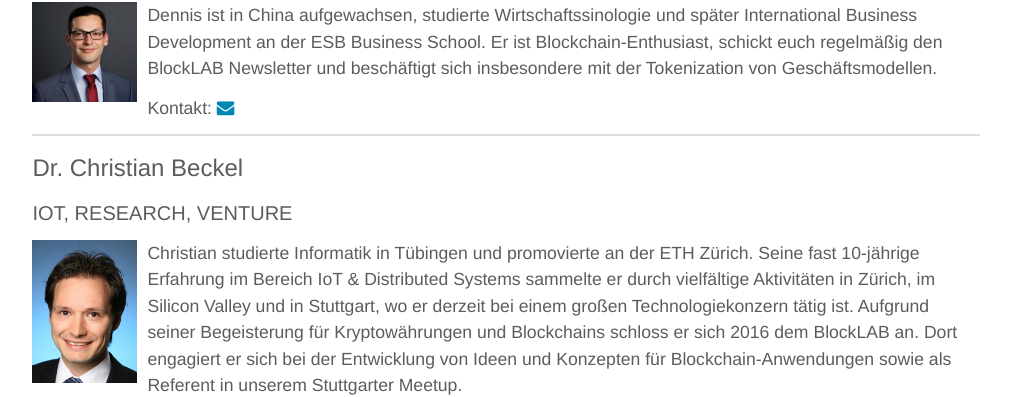
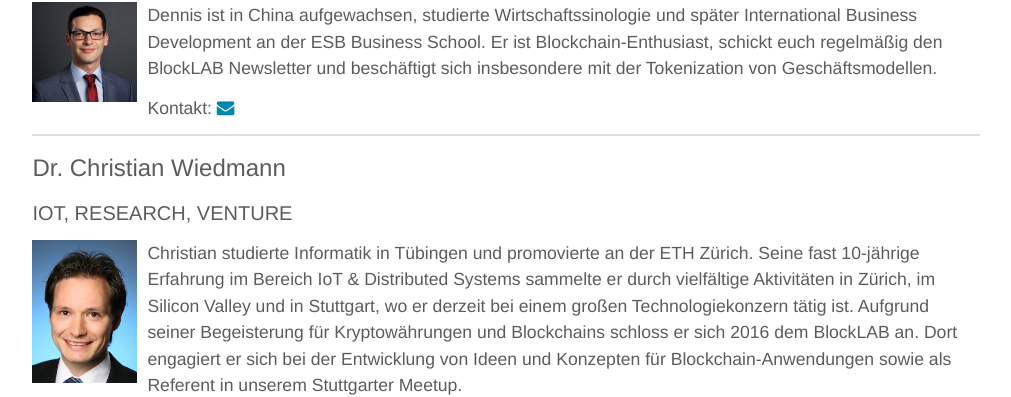
Before and after one commit to blocklab/site, a Jekyll site: the page built from team.md, in a window 1280 px wide and 900 px high, scrolled down 1390 px. Shown: the part 106-503 px from the top of the window, without its empty margins (134-1145 px from the left). Built offline with Jekyll 4.4.1, drawn with Linux system fonts in a browser that asks for light colours.

Commit message:
Name change

```diff
--- a/_data/team.yml
+++ b/_data/team.yml
@@ -43,7 +43,7 @@
 
 - id: christian
   title: Dr.
-  name: Christian Beckel
+  name: Christian Wiedmann
   image: /assets/images/team/christian.jpg
   topics: IOT, RESEARCH, VENTURE
   description: Christian studierte Informatik in Tübingen und promovierte an der ETH Zürich. Seine fast 10-jährige Erfahrung im Bereich IoT & Distributed Systems sammelte er durch vielfältige Aktivitäten in Zürich, im Silicon Valley und in Stuttgart, wo er derzeit bei einem großen Technologiekonzern tätig ist. Aufgrund seiner Begeisterung für Kryptowährungen und Blockchains schloss er sich 2016 dem BlockLAB an. Dort engagiert er sich bei der Entwicklung von Ideen und Konzepten für Blockchain-Anwendungen sowie als Referent in unserem Stuttgarter Meetup.
```
